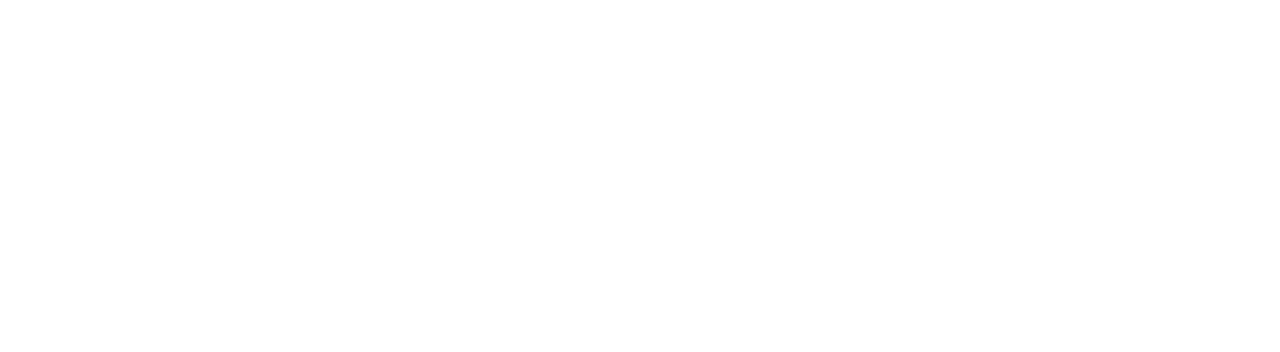
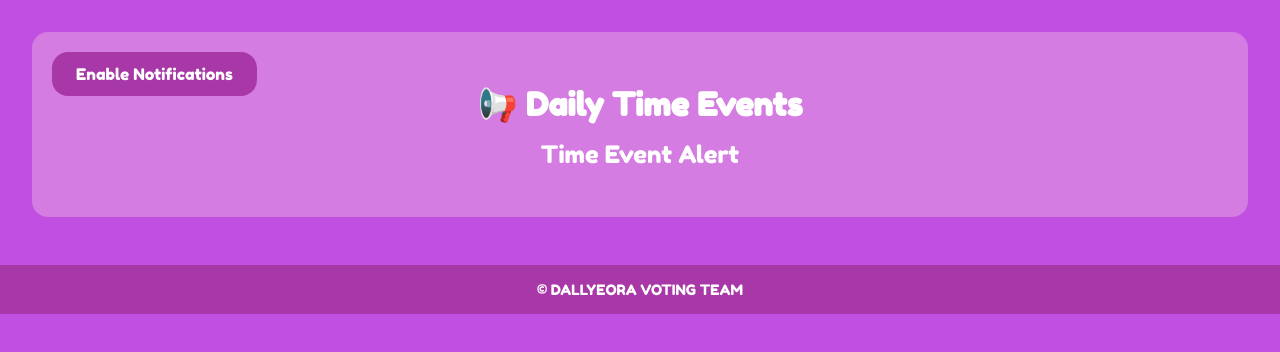
Before and after one commit to dallyeoravotingteam/TE, a plain HTML site: page index.html in a window 1280 px wide. Drawn offline with Linux system fonts and the light colour scheme.

Commit message:
Update index.html

```diff
--- a/index.html
+++ b/index.html
@@ -1,3 +1,74 @@
+<!-- index.html -->
+<!DOCTYPE html>
+<html lang="en">
+<head>
+  <meta charset="UTF-8">
+  <meta name="viewport" content="width=device-width, initial-scale=1.0">
+  <title>Time Event Notifications</title>
+  <link rel="manifest" href="manifest.json">
+  <style>
+    @import url('https://fonts.googleapis.com/css2?family=Fredoka+One&display=swap');
+    * { box-sizing: border-box; }
+    body {
+      margin: 0;
+      font-family: 'Fredoka One', cursive;
+      background-color: #c150e2;
+      color: white;
+      text-align: center;
+    }
+    .container {
+      background-color: #d47ce2;
+      margin: 2rem;
+      padding: 2rem;
+      border-radius: 1rem;
+      position: relative;
+    }
+    h1, h2 { margin-bottom: 1rem; }
+    .event { margin: 1rem auto; font-size: 1.5rem; }
+    .alarm { width: 50px; vertical-align: middle; margin-right: 10px; }
+    .top-left {
+      position: absolute;
+      top: 20px;
+      left: 20px;
+    }
+    button {
+      font-family: 'Fredoka One', cursive;
+      background-color: #a838a7;
+      color: white;
+      border: none;
+      padding: 0.75rem 1.5rem;
+      font-size: 1rem;
+      border-radius: 1rem;
+      cursor: pointer;
+    }
+    footer {
+      margin-top: 3rem;
+      padding: 1rem;
+      background-color: #a838a7;
+      font-size: 0.9rem;
+    }
+    #timezone-info { margin-bottom: 1rem; }
+    .countdown-line { font-size: 1rem; margin: 0.5rem 0; }
+    @media screen and (max-width: 600px) {
+      .container { margin: 1rem; padding: 1.5rem; }
+      .event { font-size: 1.25rem; }
+      .alarm { width: 40px; }
+      button.top-left { padding: 0.5rem 1rem; font-size: 0.9rem; }
+    }
+  </style>
+</head>
+<body>
+  <div class="container">
+    <button class="top-left" onclick="requestNotificationPermission()">Enable Notifications</button>
+    <h1>📢 Daily Time Events</h1>
+    <div id="timezone-info"></div>
+    <div class="event" id="active-event">Time Event Alert</div>
+    <div id="countdown"></div>
+    <div id="next-events"></div>
+  </div>
+  <footer>
+    &copy; DALLYEORA VOTING TEAM
+  </footer>
 <script>
   if ('serviceWorker' in navigator) {
     navigator.serviceWorker.register('sw.js')
```
